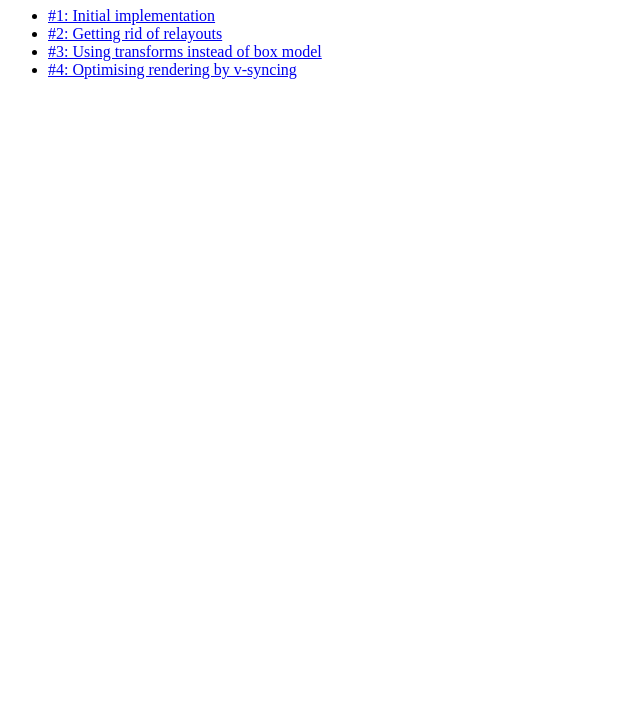
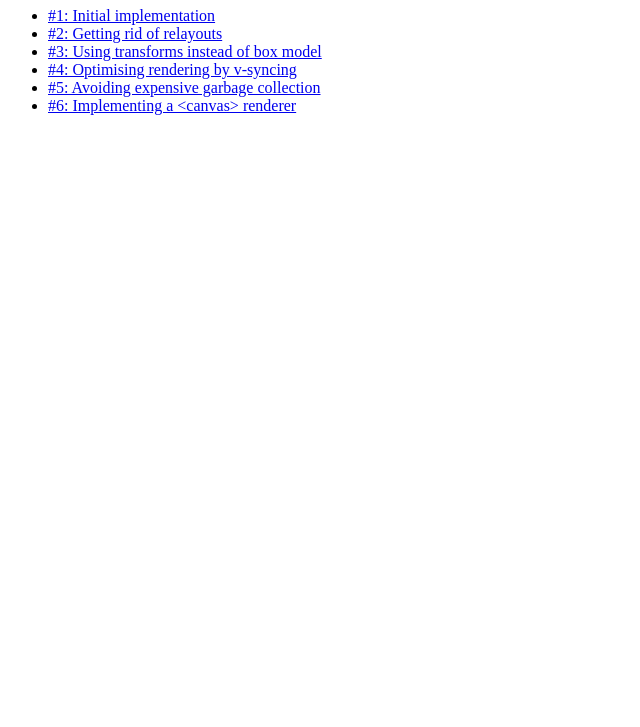
Before and after one commit to KrofDrakula/tomcat, a website: page static/index.html in a window 1280 px wide. Shown: the part 73-800 px from the top of the page, without its empty margins (0-640 px from the left). Drawn offline with Linux system fonts and the light colour scheme.

Commit message:
Chapters

```diff
--- a/static/index.html
+++ b/static/index.html
@@ -12,6 +12,8 @@
             <li><a href="02">#2: Getting rid of relayouts</a></li>
             <li><a href="03">#3: Using transforms instead of box model</a></li>
             <li><a href="04">#4: Optimising rendering by v-syncing</a></li>
+            <li><a href="05">#5: Avoiding expensive garbage collection</a></li>
+            <li><a href="06">#6: Implementing a &lt;canvas&gt; renderer</a></li>
         </ul>
     </body>
 </html>
```
